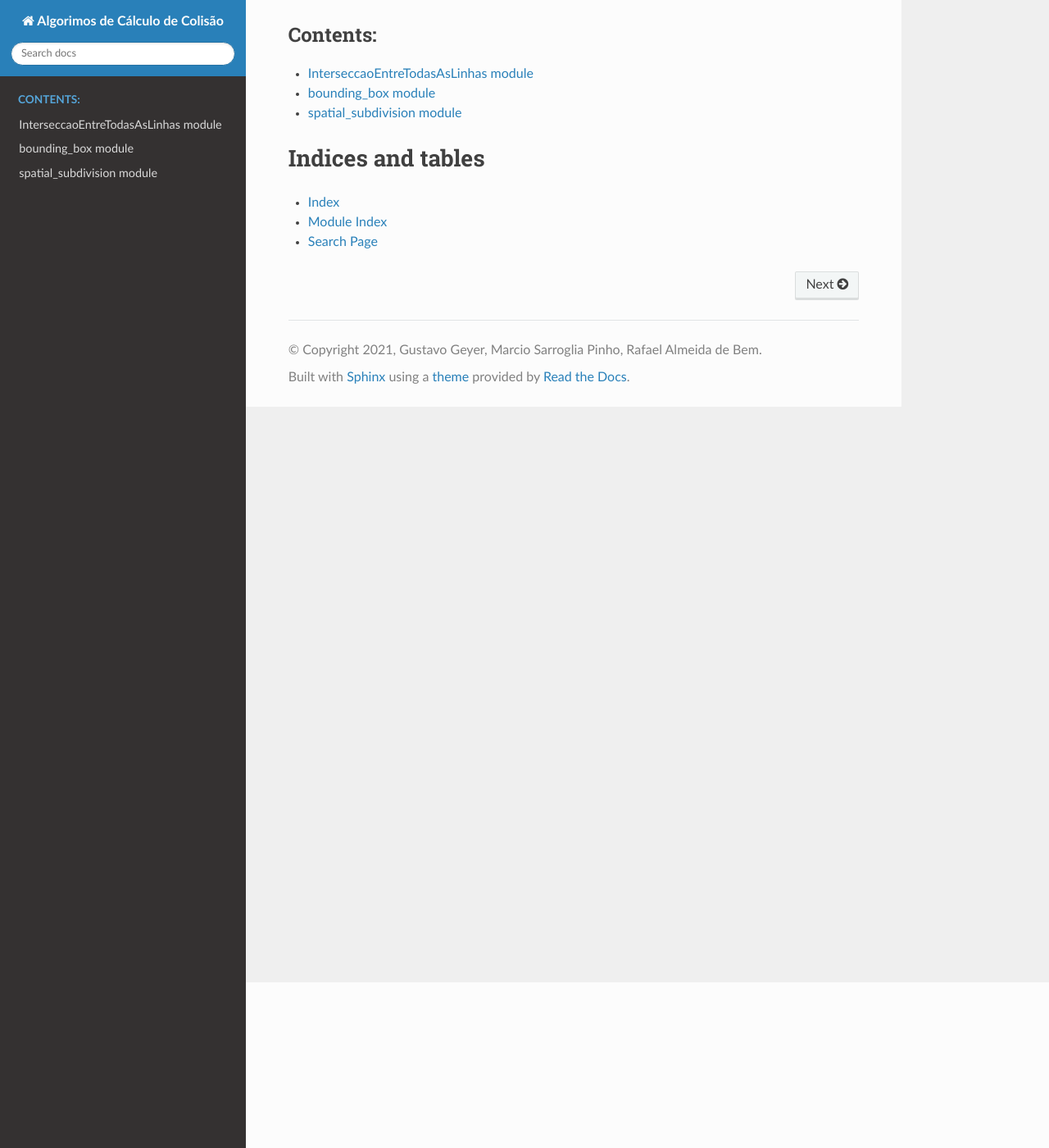
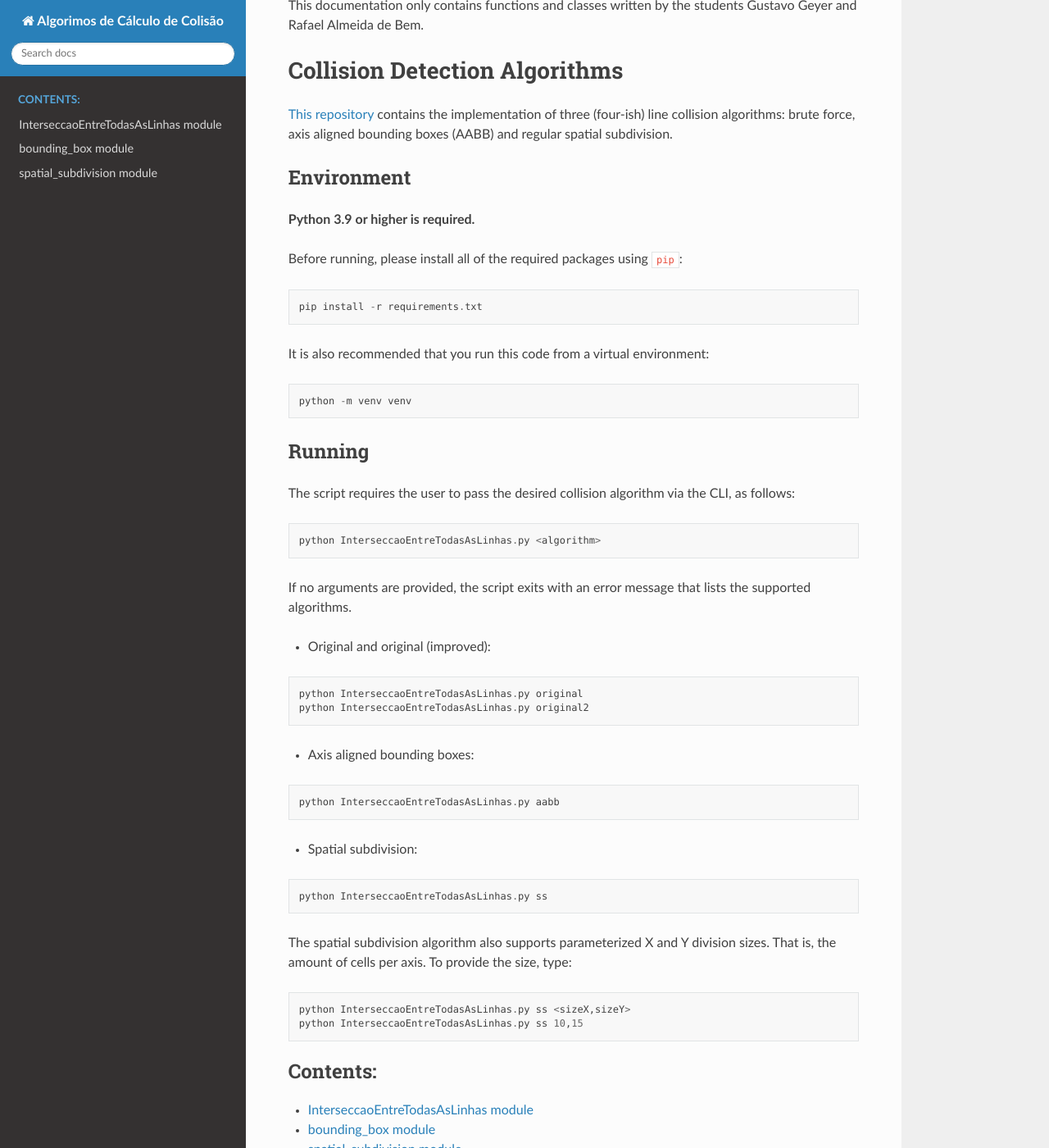
Before and after one commit to debemdeboas/line-collision-algorithms, a Sphinx documentation site: the page built from docs/source/index.rst, in a window 1280 px wide and 1400 px high, scrolled down 202 px. Shown: the whole window at 82% size. Built offline with Sphinx 7.4.7 and the Read the Docs theme 2.0.0, drawn with Linux system fonts in a browser that asks for light colours; some of the changed text lies outside the part shown.

Commit message:
Update documentation-related files

````diff
--- /dev/null
+++ b/README.md
@@ -0,0 +1,59 @@
+# Collision Detection Algorithms
+
+[This repository](https://github.com/debemdeboas/line-collision-algorithms) contains the implementation of three (four-ish) line collision algorithms:
+brute force, axis aligned bounding boxes (AABB) and regular spatial subdivision.
+
+## Environment
+
+**Python 3.9 or higher is required.**
+
+Before running, please install all of the required packages using `pip`:
+
+```
+pip install -r requirements.txt
+```
+
+It is also recommended that you run this code from a virtual environment:
+
+```
+python -m venv venv
+```
+
+## Running
+
+The script requires the user to pass the desired collision algorithm via the CLI, as follows:
+
+```
+python InterseccaoEntreTodasAsLinhas.py <algorithm>
+```
+
+If no arguments are provided, the script exits with an error message that lists the supported
+algorithms.
+
+- Original and original (improved):
+
+```
+python InterseccaoEntreTodasAsLinhas.py original
+python InterseccaoEntreTodasAsLinhas.py original2
+```
+
+- Axis aligned bounding boxes:
+
+```
+python InterseccaoEntreTodasAsLinhas.py aabb
+```
+
+- Spatial subdivision:
+
+```
+python InterseccaoEntreTodasAsLinhas.py ss
+```
+
+The spatial subdivision algorithm also supports parameterized X and Y division sizes.
+That is, the amount of cells per axis.
+To provide the size, type:
+
+```
+python InterseccaoEntreTodasAsLinhas.py ss <sizeX,sizeY>
+python InterseccaoEntreTodasAsLinhas.py ss 10,15
+```
--- a/docs/source/conf.py
+++ b/docs/source/conf.py
@@ -30,7 +30,7 @@ author = 'Gustavo Geyer, Marcio Sarroglia Pinho, Rafael Almeida de Bem'
 extensions = [
     'sphinx.ext.napoleon',
     'sphinx.ext.autodoc',
-    'myst_parser'
+    'm2r2'
 ]
 
 # Add any paths that contain templates here, relative to this directory.
@@ -81,7 +81,7 @@ napoleon_type_aliases = None
 napoleon_attr_annotations = True
 
 
-source_suffix = {
-    '.rst': 'restructuredtext',
-    '.md': 'markdown',
-}
+# source_suffix = {
+#     '.rst': 'restructuredtext',
+#     '.md': 'markdown',
+# }
--- a/docs/source/index.rst
+++ b/docs/source/index.rst
@@ -3,11 +3,13 @@
    You can adapt this file completely to your liking, but it should at least
    contain the root `toctree` directive.
 
-Documentação de Algorimos de Cálculo de Colisão!
+Welcome to Collision Detection Algorithm's documentation!
 =============================================================
 
 This documentation only contains functions and classes written by
 the students Gustavo Geyer and Rafael Almeida de Bem.
+
+.. mdinclude:: ../../README.md
 
 .. toctree::
    :maxdepth: 2
````
Also changed, not shown: 1 other file.
